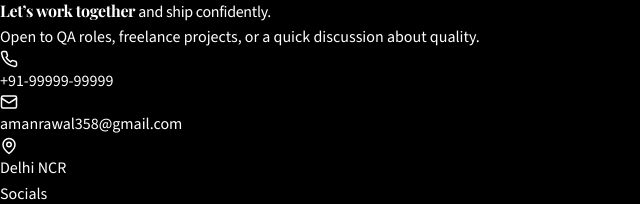
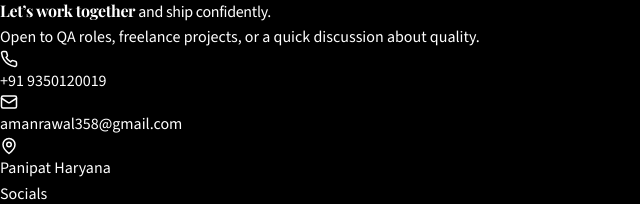
Before and after one commit to amanrwl3009/amanprofile, a React (Vite) app: page / in a window 1280 px wide. Shown: the part 1585-1789 px from the top of the page, without its empty margins (0-640 px from the left). Built offline with nearby package versions, Linux system fonts and the light colour scheme; the HTML template or start-up script is replaced by a standard one.

Commit message:
Updated  contact.jsx

```diff
--- a/src/components/contact.jsx
+++ b/src/components/contact.jsx
@@ -84,7 +84,7 @@ const Contact = () => {
                     <div className="h-10 w-10 rounded-2xl border border-white/10 bg-black/30 flex items-center justify-center">
                       <Phone size={18} className="text-green-400" />
                     </div>
-                    <span className="text-sm md:text-base">+91-99999-99999</span>
+                    <span className="text-sm md:text-base">+91 9350120019</span>
                   </div>
 
                   <div className="flex items-center gap-3">
@@ -100,7 +100,7 @@ const Contact = () => {
                     <div className="h-10 w-10 rounded-2xl border border-white/10 bg-black/30 flex items-center justify-center">
                       <MapPin size={18} className="text-green-400" />
                     </div>
-                    <span className="text-sm md:text-base">Delhi NCR</span>
+                    <span className="text-sm md:text-base"> Panipat Haryana </span>
                   </div>
                 </div>
 
@@ -112,7 +112,7 @@ const Contact = () => {
 
                   <div className="mt-3 flex gap-3">
                     <a
-                      href="https://instagram.com/yourprofile"
+                      href="https://www.instagram.com/aman_rwl_"
                       target="_blank"
                       rel="noopener noreferrer"
                       className="h-11 w-11 rounded-2xl border border-white/10 bg-white/5 flex items-center justify-center text-white/70 hover:text-white hover:border-green-400/30 hover:bg-white/10 transition"
```
